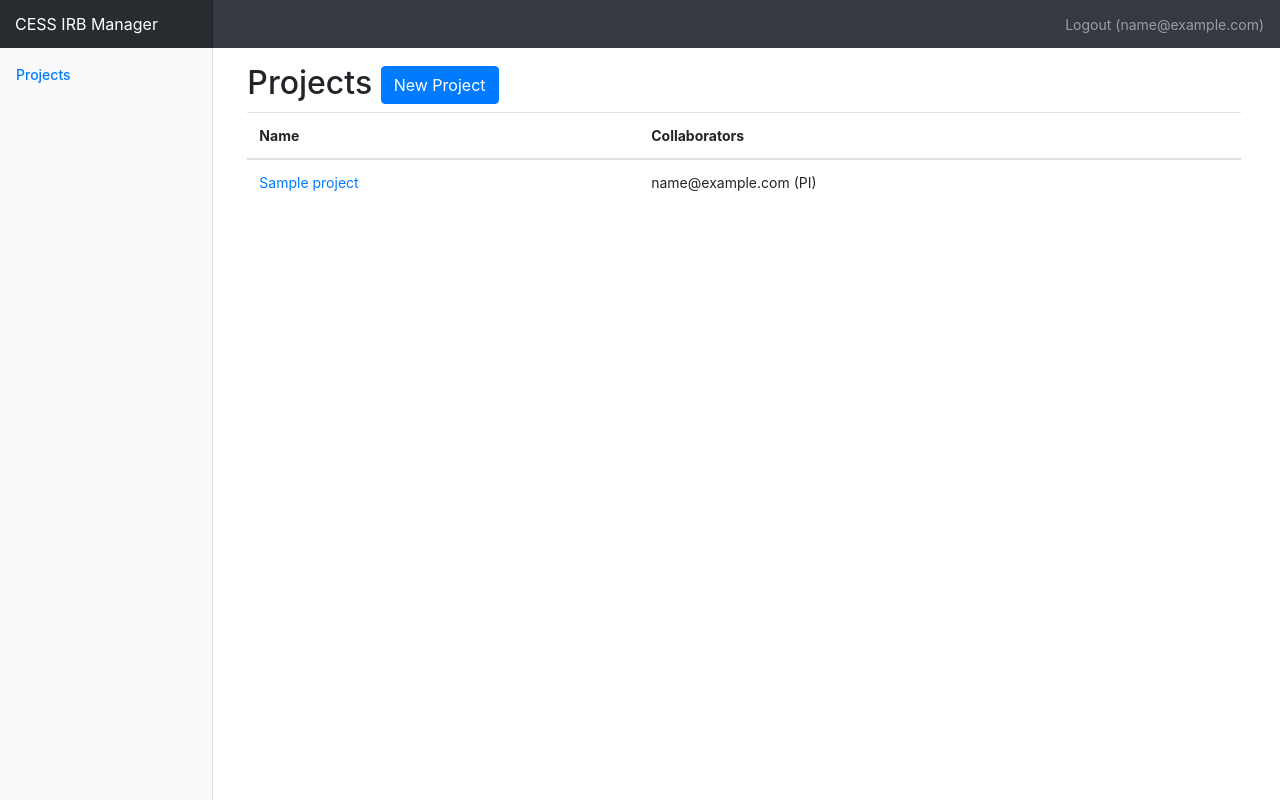
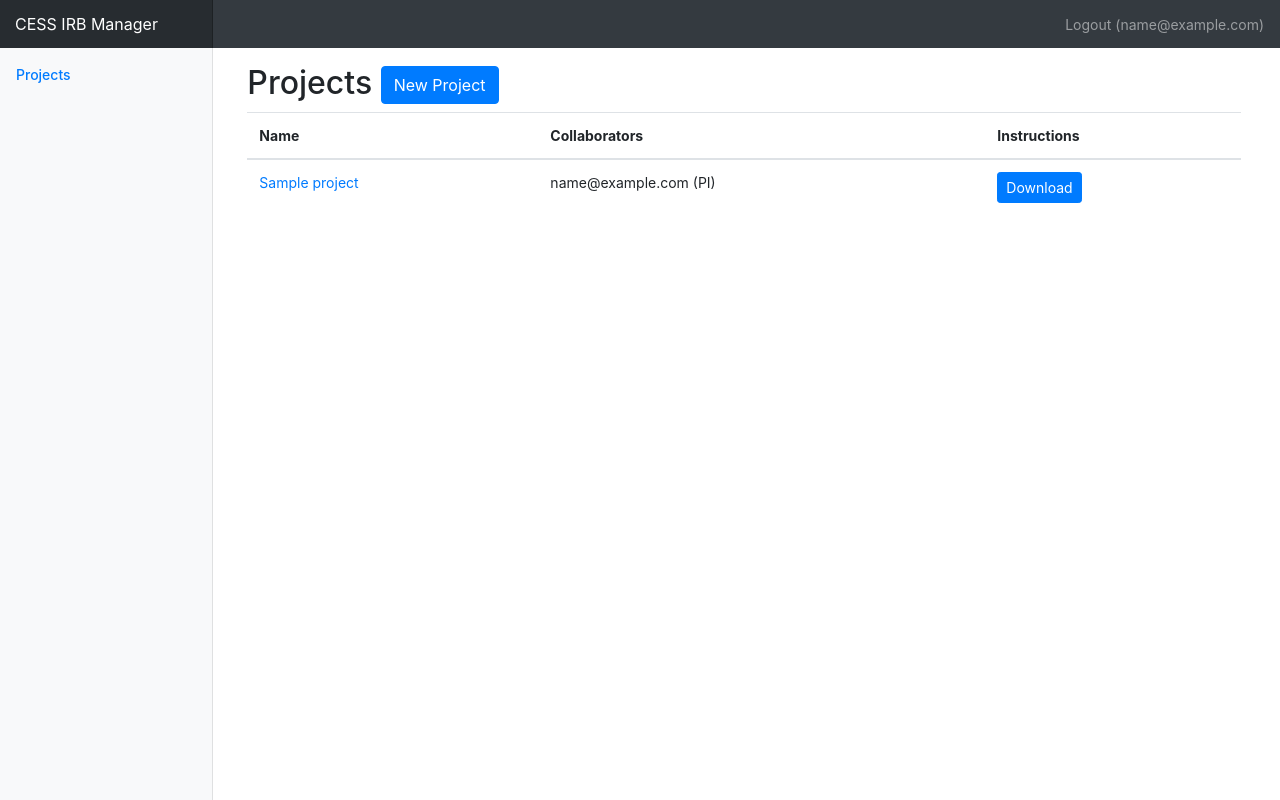
Before and after one commit to cesslab/irb, a Django app: page /projects/ in a window 1280 px wide. Run offline with Django 3.2, Linux system fonts and the light colour scheme; a user stored in the database is signed in; tables that the repository leaves empty hold one stand-in row (values such as "Sample post"); some libraries are stand-ins or nearby versions.

Commit message:
Added instructions field

```diff
--- a/projects/templates/projects/project_list.html
+++ b/projects/templates/projects/project_list.html
@@ -3,7 +3,7 @@
 {% block content %}
   <h2>Projects <a class="btn btn-primary" href="{% url 'projects:project_create' %}">New Project</a></h2>
   <table class="table">
-    <thead><tr><th>Name</th><th>Collaborators</th></tr></thead>
+    <thead><tr><th>Name</th><th>Collaborators</th><th>Instructions</th></tr></thead>
     <tbody>
     {% for project in object_list %}
       <tr>
@@ -13,6 +13,9 @@
             {{ researcher.user.email }} ({{ researcher.role_label }}){% if not forloop.last %}, {% endif %}
           {% endfor %}
         </td>
+        <td>
+          <a href="{{ project.instructions.url }}" class="btn btn-primary btn-sm" target="_blank">Download</a>
+        </td>
       </tr>
     {% endfor %}
     </tbody>
```
